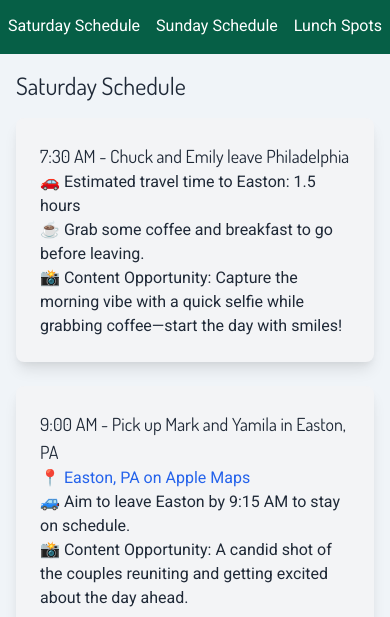
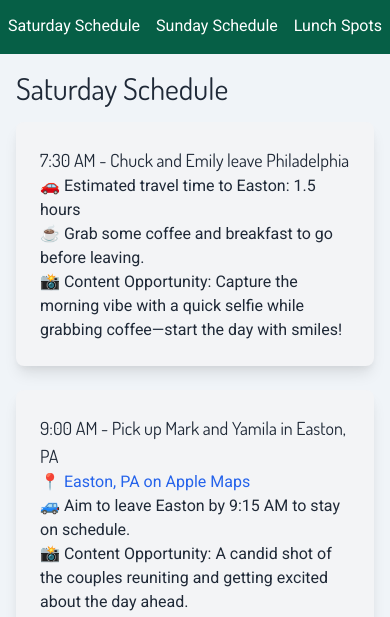
Before and after one commit to demichele-c/yarkandchemily, a plain HTML site: page index.html in a window 390 px wide. Shown: the part 242-859 px from the top of the page. Drawn offline with nearby package versions, Linux system fonts and the light colour scheme.

Commit message:
saturday

```diff
--- a/index.html
+++ b/index.html
@@ -48,7 +48,7 @@
 
         <!-- Saturday Schedule -->
         <section id="saturday-schedule" class="mb-12">
-            <h2 class="text-2xl md:text-3xl mb-4">Saturday Schedule</h2>
+            <h2 class="text-3xl font-RobotoSlab mb-4">Saturday Schedule</h2>
             <div class="space-y-6 md:space-y-8">
                 <div class="bg-gray-100 p-6 rounded-lg shadow-lg">
                     <h3 class="text-lg md:text-xl">7:30 AM - Chuck and Emily leave Philadelphia</h3>
```
